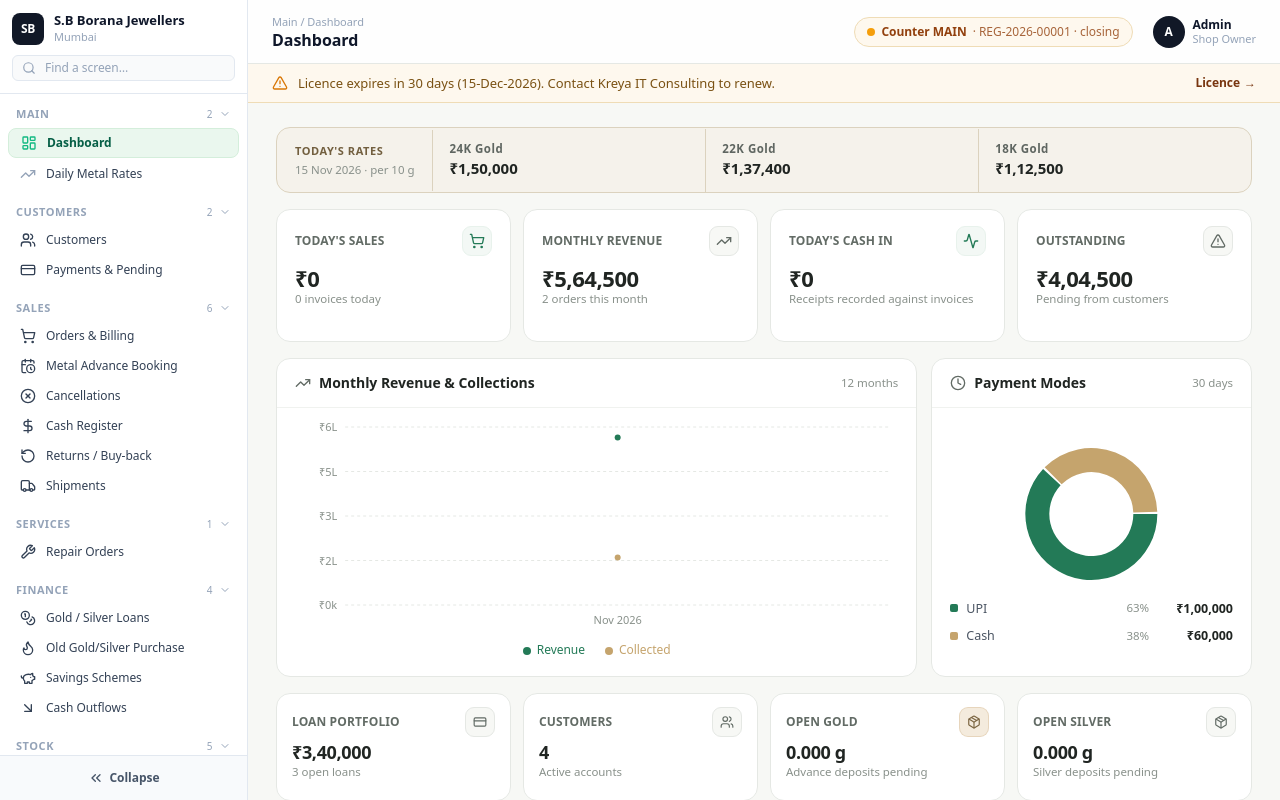
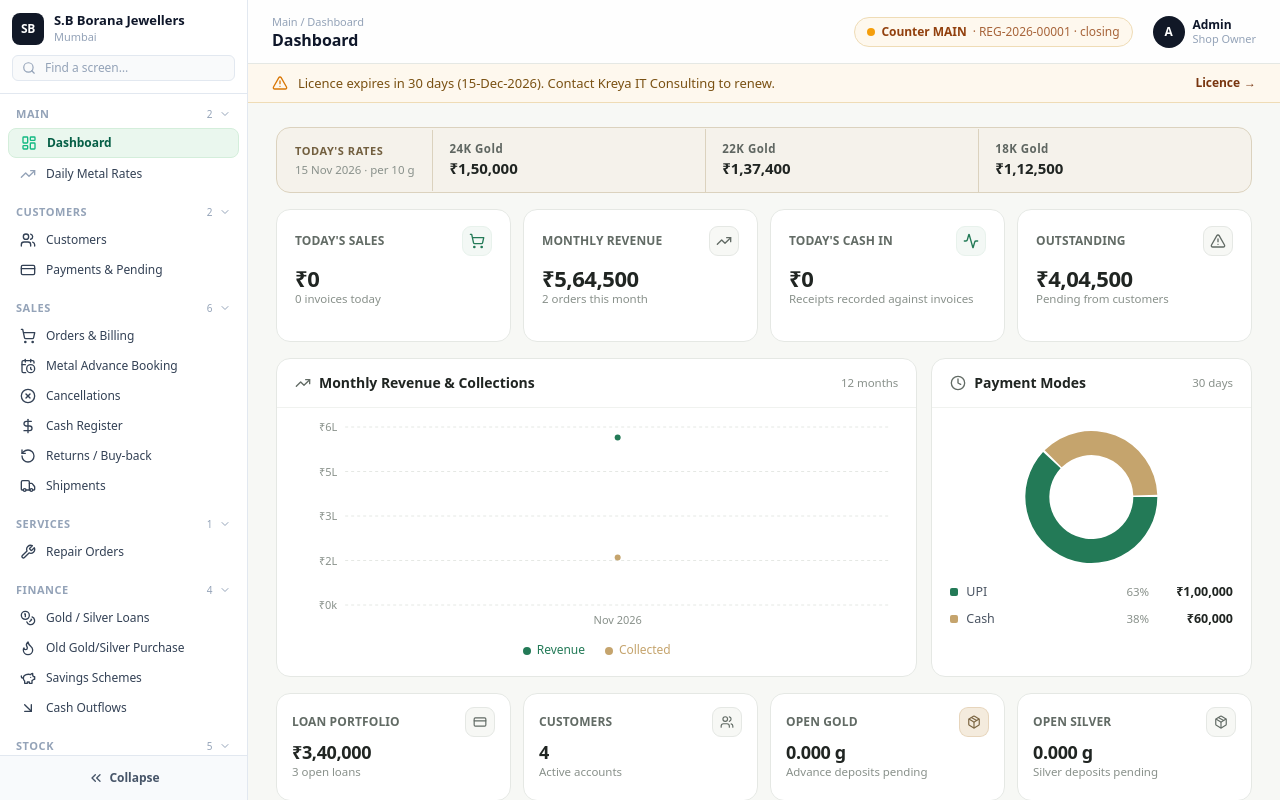
Before and after one commit to Sujalshah46/Kreya-Ai-studio, a React (Vite) app: page / in a window 1280 px wide. Built offline with nearby package versions, Linux system fonts and the light colour scheme.

Commit message:
Align payment donut with the revenue plot

```diff
--- a/src/components/modules/DashboardView.tsx
+++ b/src/components/modules/DashboardView.tsx
@@ -479,7 +479,7 @@ export const DashboardView: React.FC<DashboardViewProps> = ({
             <span className="helper" style={{ fontSize: '11.5px', color: '#89918b', margin: 0 }}>30 days</span>
           </div>
 
-          <div className="dash-panel-body" style={{ padding: '14px 18px', flex: 1, display: 'flex', flexDirection: 'column', justifyContent: 'center' }}>
+          <div className="dash-panel-body" style={{ padding: '14px 18px', flex: 1, display: 'flex', flexDirection: 'column' }}>
             <div style={{ width: '100%', height: '150px', display: 'grid', placeItems: 'center' }}>
               {paymentBreakdown.length ? (
                 <svg width="100%" height="150" viewBox="-70 -75 140 150" role="img" aria-label="Payment modes over the last 30 days">
```
